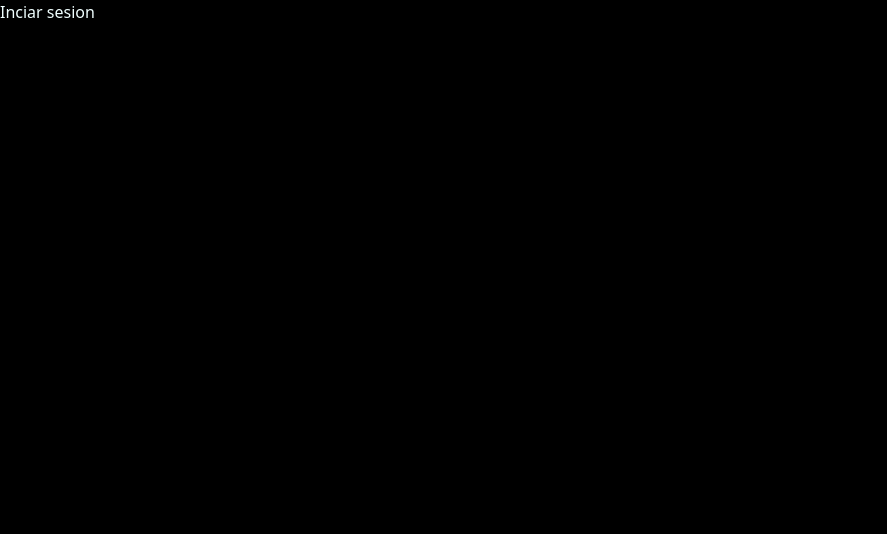
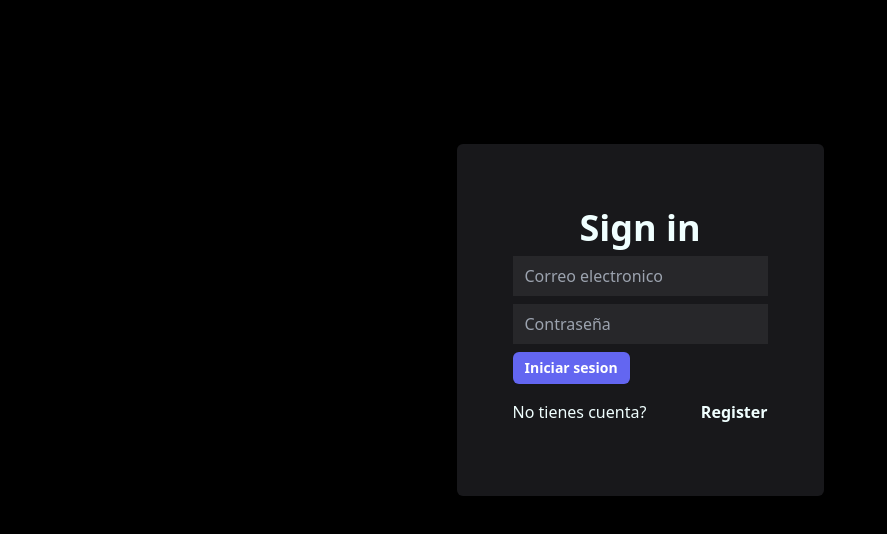
Before and after one commit to OLAEMJO8/prueba_tecnica, a React (Vite) app in the folder frontend/: page /singin in a window 1280 px wide. Shown: the top 534 px of the page, without its empty margins (0-887 px from the left). Built offline with nearby package versions, Linux system fonts and the light colour scheme.

Commit message:
creacion contextoauth

```diff
--- a/frontend/package.json
+++ b/frontend/package.json
@@ -11,11 +11,15 @@
   },
   "dependencies": {
     "axios": "^1.5.0",
+    "js-cookie": "^3.0.5",
     "react": "^18.2.0",
     "react-dom": "^18.2.0",
     "react-hook-form": "^7.45.4",
     "react-redux": "^8.1.2",
-    "react-router-dom": "^6.15.0"
+    "react-router-dom": "^6.15.0",
+    "redux": "^4.2.1",
+    "redux-devtools-extension": "^2.13.9",
+    "redux-thunk": "^2.4.2"
   },
   "devDependencies": {
     "@types/react": "^18.2.15",
--- /dev/null
+++ b/frontend/src/context/AuthContext.jsx
@@ -0,0 +1,38 @@
+import { createContext, useState, useContext} from "react";
+import axios from "axios";
+export const AuthContext = createContext();
+
+export const useAuth=()=>{
+const context = useContext(AuthContext)
+if(!context){
+    throw new Error("useAuth must be used within an AuthProvider" )
+}
+return context
+}
+export function AuthProvider({ children }) {
+  const [user, setUser] = useState(null);
+  const [isAuth, setIsAuth] = useState(false);
+  const [errors, setErrors] = useState(null);
+
+  const singin = async(data)=>{
+
+    const res = await axios.post("http://localhost:3000/api//signin", data, {
+      withCredentials: true,
+    });
+    setUser(res.data)
+
+    console.log(res)
+  }
+    const login = async(data)=>{
+      const res = await axios.post("http://localhost:3000/api/login", data, {
+        withCredentials:true
+       });
+
+       setUser(res.data)
+    }
+  return (
+    <AuthContext.Provider value={{ user, isAuth, errors, singin ,login}}>
+      {children}
+    </AuthContext.Provider>
+  );
+}
--- a/frontend/src/main.jsx
+++ b/frontend/src/main.jsx
@@ -1,13 +1,20 @@
 import React from "react";
 import ReactDOM from "react-dom/client";
 import { BrowserRouter } from "react-router-dom";
+import { Provider } from "react-redux";
 import App from "./App.jsx";
 import "./index.css";
+import { store } from "./redux/store/store.js";
+import{AuthProvider} from "./context/AuthContext.jsx";
 
 ReactDOM.createRoot(document.getElementById("root")).render(
   <React.StrictMode>
     <BrowserRouter>
-      <App />
+      <Provider store={store}>
+        <AuthProvider>
+          <App />
+        </AuthProvider>
+      </Provider>
     </BrowserRouter>
   </React.StrictMode>
 );
--- /dev/null
+++ b/frontend/src/redux/reducer/reducer.js
@@ -0,0 +1,11 @@
+
+
+  let initialState = {
+
+  };
+
+  function rootReducer(state = initialState, action) {
+
+  }
+
+  export default rootReducer;
--- /dev/null
+++ b/frontend/src/redux/store/store.js
@@ -0,0 +1,9 @@
+import { createStore, applyMiddleware , combineReducers} from "redux";
+import thunk from "redux-thunk";
+import { composeWithDevTools } from "redux-devtools-extension";
+import rootReducer from "../reducer/reducer";
+
+export const store = createStore(
+  rootReducer,
+  composeWithDevTools(applyMiddleware(thunk))
+);
--- a/frontend/src/views/Login.jsx
+++ b/frontend/src/views/Login.jsx
@@ -3,7 +3,8 @@ import Input from "../Components/Utils/Input";
 import Card from "../Components/Utils/Card";
 import Button from "../Components/Utils/Button";
 import { useForm } from "react-hook-form";
-import axios from "axios";
+import { useAuth } from "../context/AuthContext";
+import { Link, useNavigate } from "react-router-dom";
 
 function Login() {
   const {
@@ -11,15 +12,16 @@ function Login() {
     handleSubmit,
     formState: { errors },
   } = useForm();
+  const { login } = useAuth();
+  const navigate = useNavigate();
   const onSubmit = handleSubmit(async (data) => {
-    const res = await axios.post("http://localhost:3000/api/login", data, {
-     withCredentials:true
-    });
-    console.log(res);
+    await login(data);
+    navigate("/profile");
   });
   return (
     <div className="h-[calc(100vh-10rem)] flex items-center justify-center">
       <Card>
+        <h1 className="text-4xl font-bold my-2 text-center">Login</h1>
         <form onSubmit={onSubmit}>
           <Input
             placeholder="Ingresa tu nombre"
@@ -55,6 +57,12 @@ function Login() {
             <p className="text-red-500">direccion es requerida</p>
           )}
           <Button> Registrarme</Button>
+          <div className="flex justify-between my-4">
+            <p className="mr-4">Estas registrado?</p>
+            <Link to="/singin" className="font-bold">
+              Inicia sesion
+            </Link>
+          </div>
         </form>
       </Card>
     </div>
--- a/frontend/src/views/ProfileInvitaciones.jsx
+++ b/frontend/src/views/ProfileInvitaciones.jsx
@@ -1,9 +1,10 @@
 import React from 'react';
-
+import {useAuth} from '../context/AuthContext';
 function ProfileInvitaciones(props) {
+    const {user}= useAuth()
     return (
         <div>
-            Ver y eliminar invitaciones
+            {JSON.stringify(user)}
         </div>
     );
 }
--- a/frontend/src/views/Singin.jsx
+++ b/frontend/src/views/Singin.jsx
@@ -1,11 +1,55 @@
-
+import Input from "../Components/Utils/Input";
+import Card from "../Components/Utils/Card";
+import Button from "../Components/Utils/Button";
+import { useForm } from "react-hook-form";
+import { Link, useNavigate } from "react-router-dom";
+import { useAuth } from "../context/AuthContext";
 
 function Singin() {
-    return (
-        <div>
-            Inciar sesion
-        </div>
-    );
+  const {
+    register,
+    handleSubmit,
+    formState: { errors },
+  } = useForm();
+  const { singin} = useAuth();
+
+  const navigate = useNavigate();
+  const onSubmit = handleSubmit(async (data) => {
+   await singin(data)
+   navigate("/profile");
+  });
+
+  return (
+    <div className="h-[calc(100vh-10rem)] flex items-center justify-center">
+      <Card>
+        <h1 className="text-4xl font-bold my-2 text-center">Sign in</h1>
+        <form onSubmit={onSubmit}>
+          <Input
+            type="email"
+            placeholder="Correo electronico"
+            {...register("email", { required: true })}
+          />
+          {errors.email && <p className="text-red-500">email es requerido</p>}
+          <Input
+            type="password"
+            placeholder="Contraseña"
+            {...register("password", { required: true })}
+          />
+          {errors.password && (
+            <p className="text-red-500">contraseña es requerida</p>
+          )}
+
+          <Button>Iniciar sesion</Button>
+          <div className="flex justify-between my-4">
+            <p className="mr-4">No tienes cuenta?</p>
+            <Link to="/login" className="font-bold">
+              Register
+            </Link>
+          </div>
+        </form>
+      </Card>
+    </div>
+  );
 }
 
 export default Singin;
```
Also changed, not shown: frontend/src/views/Home.jsx (+2 -5 lines), frontend/src/redux/actions/actions.js (added), 2 other files (tests, documents, lock files or other folders).
